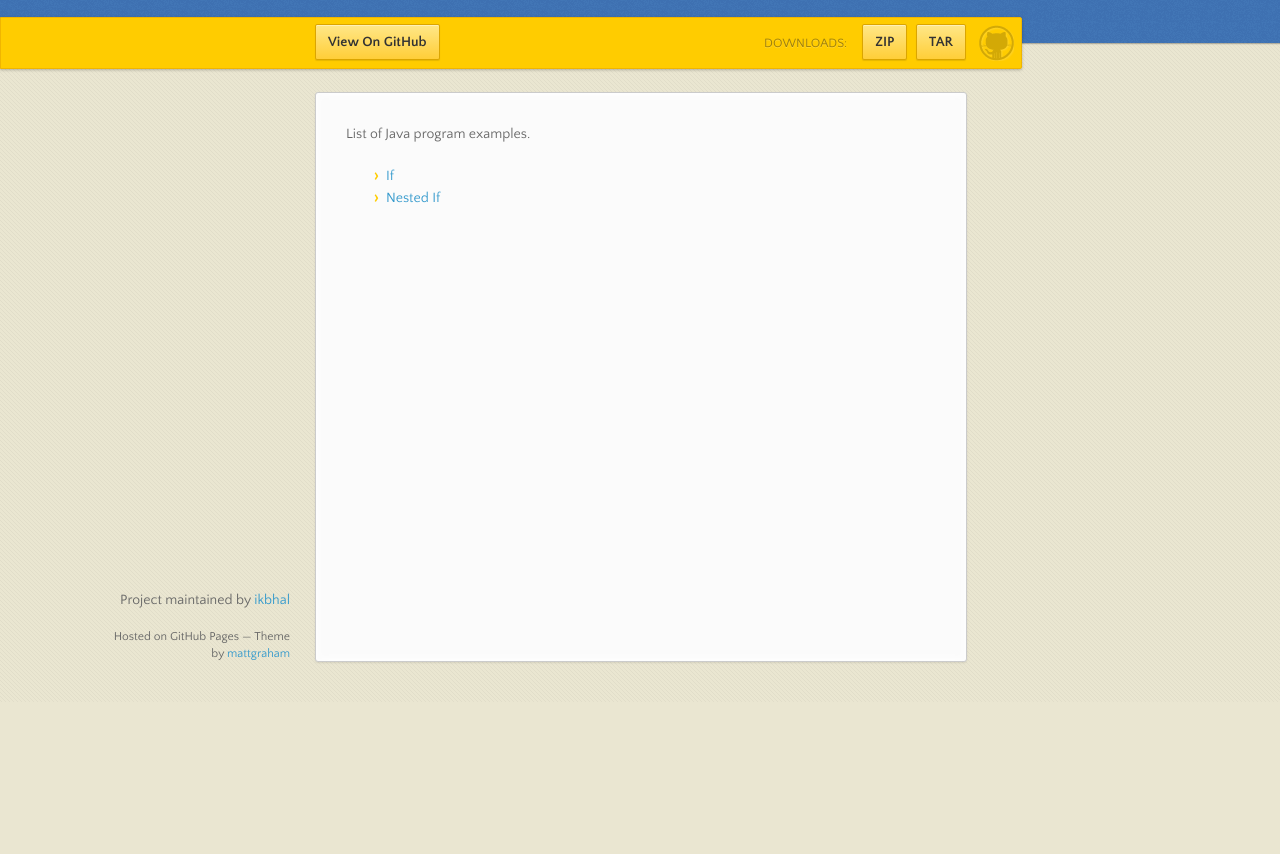
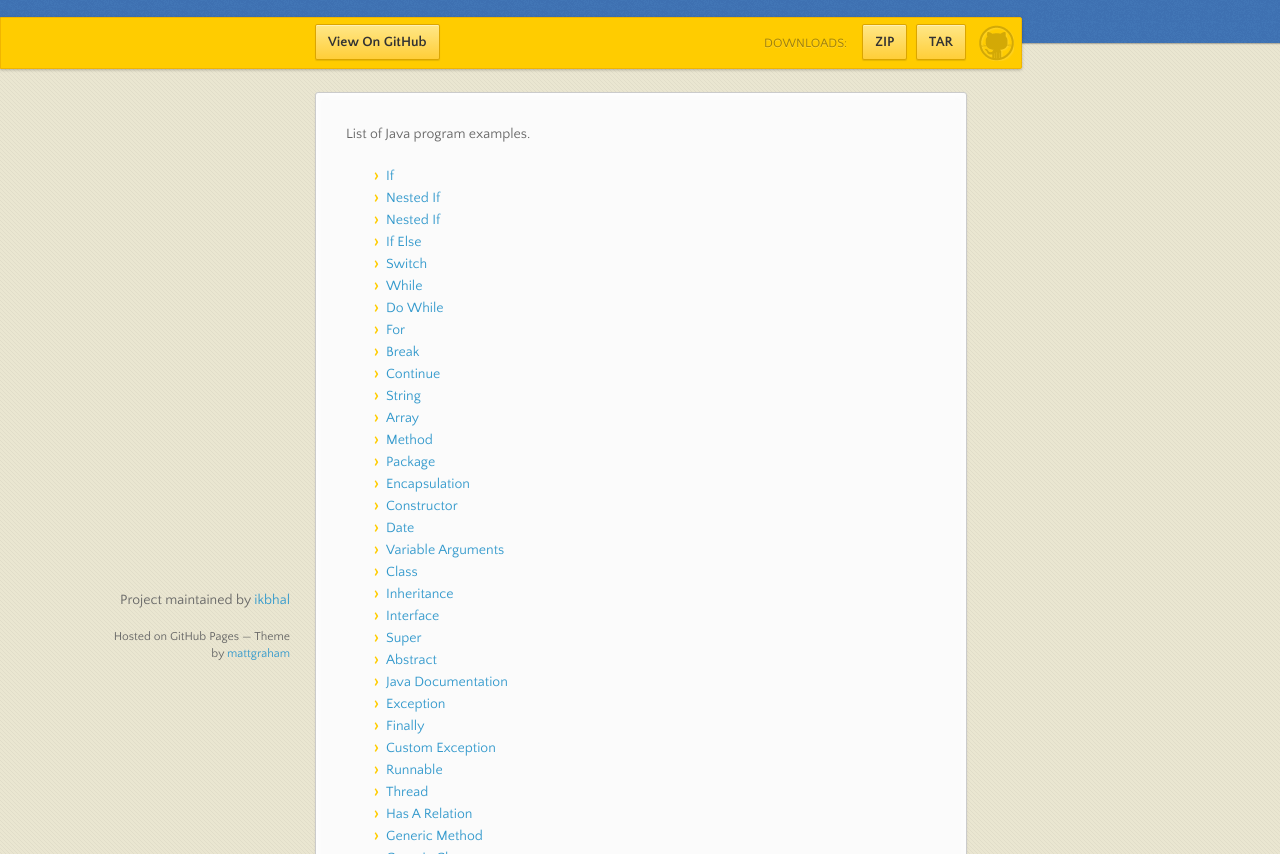
Before and after one commit to ikbhal/java-examples, a plain HTML site: page index.html in a window 1280 px wide. Shown: the part 98-952 px from the top of the page. Before the commit the page ends 800 px from the top, so only its background shows below. Drawn offline with nearby package versions, Linux system fonts and the light colour scheme.

Commit message:
Create gh-pages branch via GitHub

```diff
--- a/index.html
+++ b/index.html
@@ -44,6 +44,40 @@
 <ul>
 <li><a href="https://raw.githubusercontent.com/ikbhal/java-examples/master/If.java">If</a></li>
 <li><a href="https://raw.githubusercontent.com/ikbhal/java-examples/blob/master/NestedIf.java">Nested If</a></li>
+<li><a href="https://raw.githubusercontent.com/ikbhal/java-examples/blob/master/NestedIf.java">Nested If</a></li>
+<li><a href="https://raw.githubusercontent.com/ikbhal/java-examples/blob/master/IfElse.java">If Else</a></li>
+<li><a href="https://raw.githubusercontent.com/ikbhal/java-examples/blob/master/Switch.java">Switch</a></li>
+<li><a href="https://raw.githubusercontent.com/ikbhal/java-examples/blob/master/While.java">While</a></li>
+<li><a href="https://raw.githubusercontent.com/ikbhal/java-examples/blob/master/DoWhile.java">Do While</a></li>
+<li><a href="https://raw.githubusercontent.com/ikbhal/java-examples/blob/master/For.java">For</a></li>
+<li><a href="https:///raw.githubusercontent.com/ikbhal/java-examples/blob/master/Break.java">Break</a></li>
+<li><a href="https:///raw.githubusercontent.com/ikbhal/java-examples/blob/master/Continue.java">Continue</a></li>
+<li><a href="https:///raw.githubusercontent.com/ikbhal/java-examples/blob/master/String.java">String</a></li>
+<li><a href="https:///raw.githubusercontent.com/ikbhal/java-examples/blob/master/Array.java">Array</a></li>
+<li><a href="https:///raw.githubusercontent.com/ikbhal/java-examples/blob/master/Method.java">Method</a></li>
+<li><a href="https:///raw.githubusercontent.com/ikbhal/java-examples/blob/master/Package.java">Package</a></li>
+<li><a href="https:///raw.githubusercontent.com/ikbhal/java-examples/blob/master/Encapsulation.java">Encapsulation</a></li>
+<li><a href="https:///raw.githubusercontent.com/ikbhal/java-examples/blob/master/Constructor.java">Constructor</a></li>
+<li><a href="https:///raw.githubusercontent.com/ikbhal/java-examples/blob/master/DateDemo.java">Date</a></li>
+<li><a href="https:///raw.githubusercontent.com/ikbhal/java-examples/blob/master/VariableArguments.java">Variable Arguments</a></li>
+<li><a href="https:///raw.githubusercontent.com/ikbhal/java-examples/blob/master/Puppy.java">Class</a></li>
+<li><a href="https:///raw.githubusercontent.com/ikbhal/java-examples/blob/master/Inheritance.java">Inheritance</a></li>
+<li><a href="https:///raw.githubusercontent.com/ikbhal/java-examples/blob/master/Interface.java">Interface</a></li>
+<li><a href="https:///raw.githubusercontent.com/ikbhal/java-examples/blob/master/Super.java">Super</a></li>
+<li><a href="https:///raw.githubusercontent.com/ikbhal/java-examples/blob/master/Abstract.java">Abstract</a></li>
+<li><a href="https:///raw.githubusercontent.com/ikbhal/java-examples/blob/master/JavaDocumentation.java">Java Documentation</a></li>
+<li><a href="https:///raw.githubusercontent.com/ikbhal/java-examples/blob/master/Exception.java">Exception</a></li>
+<li><a href="https:///raw.githubusercontent.com/ikbhal/java-examples/blob/master/Finally.java">Finally</a></li>
+<li><a href="https:///raw.githubusercontent.com/ikbhal/java-examples/blob/master/CustomException.java">Custom Exception</a></li>
+<li><a href="https:///raw.githubusercontent.com/ikbhal/java-examples/blob/master/RunnableDemo.java">Runnable</a></li>
+<li><a href="https:///raw.githubusercontent.com/ikbhal/java-examples/blob/master/ThreadDemo.java">Thread</a></li>
+<li><a href="https:///raw.githubusercontent.com/ikbhal/java-examples/blob/master/HasARelation.java">Has A Relation</a></li>
+<li><a href="https:///raw.githubusercontent.com/ikbhal/java-examples/blob/master/GenericMethod.java">Generic Method</a></li>
+<li><a href="https:///raw.githubusercontent.com/ikbhal/java-examples/blob/master/GenericClass.java">Generic Class</a></li>
+<li><a href="https:///raw.githubusercontent.com/ikbhal/java-examples/blob/master/ArrayListDemo.java">Array List</a></li>
+<li><a href="https:///raw.githubusercontent.com/ikbhal/java-examples/blob/master/LinkedListDemo.java">Linked List</a></li>
+<li><a href="https:///raw.githubusercontent.com/ikbhal/java-examples/blob/master/HashMapDemo.java">Hash Map</a></li>
+<li><a href="https:///raw.githubusercontent.com/ikbhal/java-examples/blob/master/FileCopy.java">File copy</a></li>
 </ul>
       </section>
       <footer>
```
Also changed, not shown: params.json (+1 -1 lines).
